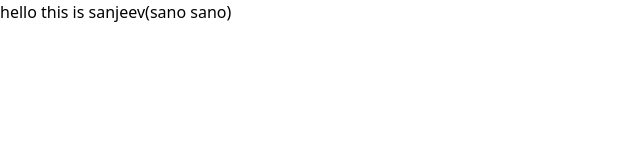
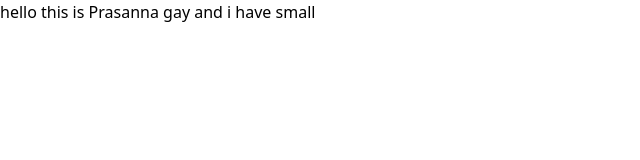
Before and after one commit to prasannarijal35/shikshyaghar, a Next.js app: page / in a window 1280 px wide. Shown: the top 160 px of the page, without its empty margins (0-640 px from the left). Built offline with nearby package versions, Linux system fonts and the light colour scheme.

Commit message:
Second commit

```diff
--- a/src/app/page.tsx
+++ b/src/app/page.tsx
@@ -1,3 +1,3 @@
 export default function Home() {
-  return <div>hello this is sanjeev(sano sano)</div>;
+  return <div>hello this is Prasanna gay and i have small</div>;
 }
```
